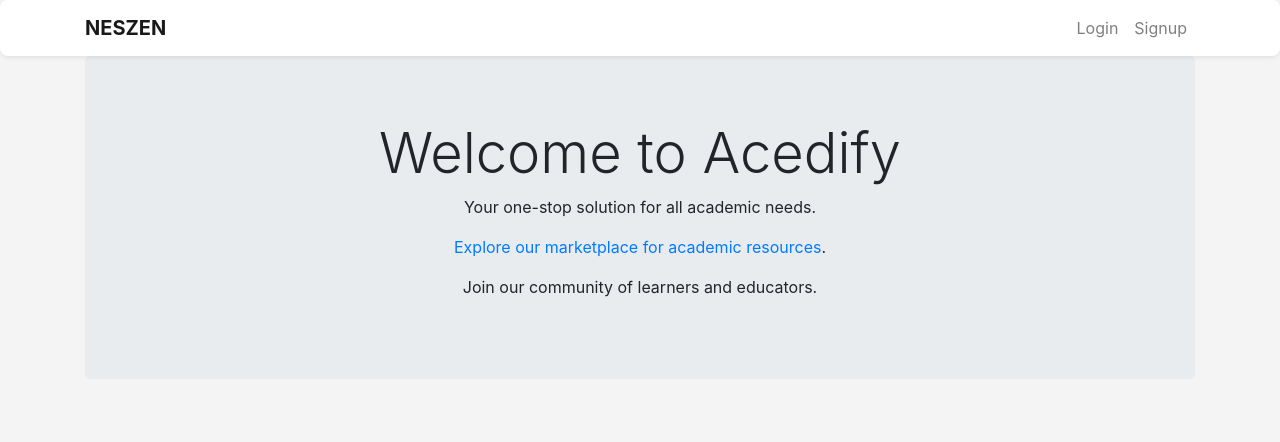
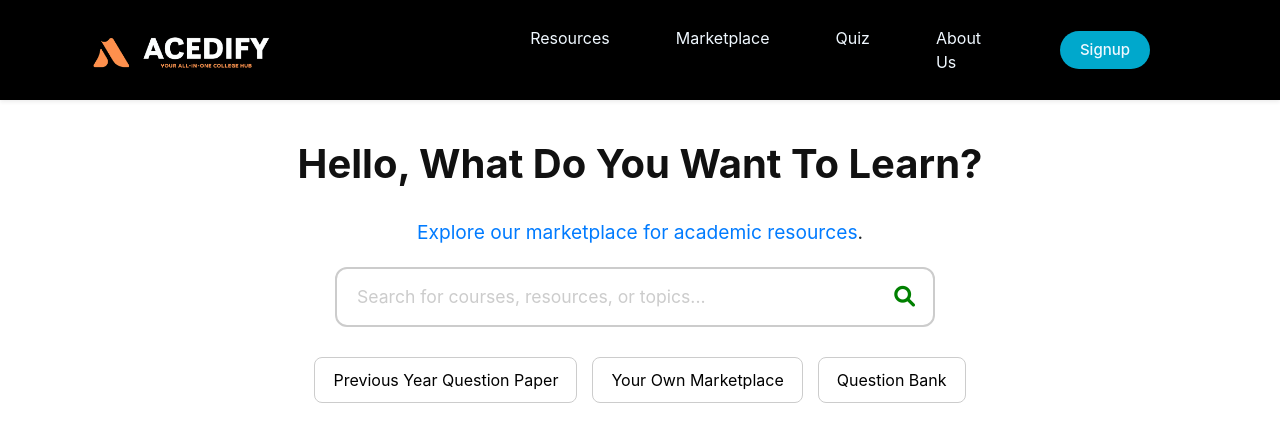
Before and after one commit to ravishverma07/Acedify, a Django app: page / in a window 1280 px wide. Shown: the top 442 px of the page. Run offline with Django 5.2, Linux system fonts and the light colour scheme; some libraries are stand-ins or nearby versions.

Commit message:
nav changes

```diff
--- a/marketplace/views.py
+++ b/marketplace/views.py
@@ -1,6 +1,7 @@
 from django.shortcuts import render
 from .models import Item
 from django.shortcuts import redirect
+from django.contrib.auth.decorators import login_required
 
 def listing(request):
     """
@@ -12,6 +13,7 @@ def listing(request):
     }
     return render(request, 'marketplace/listing.html', context)
 
+@login_required
 def upload(request):
     """
     Render the marketplace upload page.
--- /dev/null
+++ b/static/css/home.css
@@ -0,0 +1,70 @@
+/* body{
+  background-color:linear-gradient(to right, #1DCD9F, #169976);
+} */
+.tagline h1{
+  margin-top: 40px;
+  font-weight: bold;
+  text-align: center;
+  font-size: 2.5rem;
+  margin-bottom: 30px;
+  color: #111;
+}
+
+
+.search-wrapper {
+  position: relative;
+  width: 600px;
+  max-width: 90%;
+  margin-bottom: 30px;
+ margin-left: 250px;
+}
+
+.search-wrapper input {
+  width: 100%;
+  padding: 15px 50px 15px 20px;
+  border: 2px solid #ccc;
+  border-radius: 12px;
+  font-size: 1.1rem;
+  outline: none;
+  color: #444;
+}
+
+.search-wrapper input::placeholder {
+  color: #ccc;
+}
+
+.search-wrapper i {
+  position: absolute;
+  right: 20px;
+  top: 50%;
+  transform: translateY(-50%);
+  color: green;
+  font-size: 1.3rem;
+  cursor: pointer;
+}
+.marketP{
+  margin: 20px 0;
+  text-align: center;
+  font-size: 1.2rem;
+}
+.buttons {
+  display: flex;
+  gap: 15px;
+  flex-wrap: wrap;
+  justify-content: center;
+}
+
+.buttons button {
+  padding: 10px 18px;
+  border: 1px solid #ccc;
+  background: white;
+  border-radius: 8px;
+  font-size: 1rem;
+  cursor: pointer;
+  transition: background 0.2s, box-shadow 0.2s;
+}
+
+.buttons button:hover {
+  background: #f9f9f9;
+  box-shadow: 0 0 5px rgba(0,0,0,0.1);
+}
--- /dev/null
+++ b/static/css/navbar.css
@@ -0,0 +1,71 @@
+/* Navbar styles */
+.navbar {
+    background-color: #000000;
+    display: flex;
+    justify-content: space-between;
+    align-items: center;
+}
+.logo {
+   height: 50px;
+   width: auto;
+   margin-right: 200px;
+   /* display: flex;
+   align-items: center; */
+
+}
+.logo img{
+
+    height: 100%;
+    width: auto;
+}
+.menu-container {
+    display: flex;
+    align-items: center;
+    justify-content: space-between;
+    padding: 10px 20px;
+
+}
+.menu-container ul li a{
+    color :aliceblue;
+    list-style: none;
+    margin: 0 15px;
+
+}
+
+.menu-container {
+    flex-grow: 1;
+    display: flex;
+    justify-content: center;
+}
+
+.navbar-nav .nav-item {
+    margin: 0 10px;
+}
+
+.navBtn {
+    margin-left: auto;
+}
+
+/* Signup button style */
+.signup-btn {
+    display: inline-block;
+    padding: 8px 20px;
+    background-color: #00a8cc;
+    color: #fff;
+    border-radius: 25px;
+    font-size: 15px;
+    font-weight: 500;
+    text-decoration: none;
+    transition: background-color 0.3s ease;
+    border: none;
+    margin-left: 200px; /* Add some space between the nav items and the button */
+}
+
+
+
+
+.signup-btn:hover {
+    background-color: #e87d03;
+    color: #fff;
+    text-decoration: none;
+}
--- a/templates/base.html
+++ b/templates/base.html
@@ -9,153 +9,17 @@
     <link href="https://stackpath.bootstrapcdn.com/bootstrap/4.5.2/css/bootstrap.min.css" rel="stylesheet">
     <link rel="stylesheet" href="https://cdnjs.cloudflare.com/ajax/libs/font-awesome/6.0.0-beta3/css/all.min.css">
     <link rel="icon" href="{% static 'images/favicon_.ico' %}" type="image/png">
-
+    <link rel="stylesheet" href="{% static 'css/navbar.css' %}">
+    <link rel="stylesheet" href="{% static 'css/home.css' %}">
+    <link rel="stylesheet" href="{% static 'css/media.css' %}">
     <style>
-        /* Add your custom styles here */
-        body {
-            background-color: #f4f4f4;
-        }
-        .navbar-brand {
-            font-weight: bold;
-        }
-        .profile-icon {
-            width: 30px;
-            height: 30px;
-            border-radius: 50%;
-            object-fit: cover;
-        }
-
-        .container-login {
-            max-width: 800px; /* Increased width */
-            margin: 0 auto;
-            padding: 20px;
-        }
-
-        .bg-white {
-            background-color: white;
-            border-radius: 8px;
-            box-shadow: 0 0 10px rgba(0, 0, 0, 0.1);
-        }
-
-        h2 {
-            margin-bottom: 20px;
-            font-weight: 700;
-        }
-
-        .btn-google, .btn-submit {
-            width: 100%;
-            padding: 10px;
-            margin-top: 15px;
-            font-size: 16px;
-            font-weight: 500;
-            border: none;
-            border-radius: 4px;
-            cursor: pointer;
-            color: white;
-        }
-
-        .btn-google img {
-            width: 20px;
-            margin-right: 10px;
-        }
-
-        .btn-google {
-            background-color: #3974c0;
-        }
-
-        .btn-google.github {
-            background-color: #942020;
-        }
-
-        .btn-submit {
-            background-color: #007BFF;
-        }
-
-        .form-control {
-            margin-bottom: 10px;
-            padding: 10px;
-            font-size: 16px;
-        }
-
-        .divider {
-            margin: 20px 0;
-            position: relative;
-            text-align: center;
-        }
-
-        .divider::before, .divider::after {
-            content: "";
-            height: 1px;
-            background-color: #ddd;
-            position: absolute;
-            width: 40%;
-            top: 50%;
-        }
-
-        .divider::before {
-            left: 0;
-        }
-
-        .divider::after {
-            right: 0;
-        }
-
-        .divider.text-muted {
-            font-size: 14px;
-            color: #666;
-            margin: 0 15px;
-            line-height: 1.5;
-        }
-
-        .text-dark {
-            color: #333;
-        }
-
-        .alert {
-            margin-top: 10px;
-        }
-        .profile-icon {
-            font-size: 32px;
-            width: 32px;
-            height: 32px;
-            vertical-align: middle;
-            margin-right: 5px;
-        }
+*{
+  background-color:linear-gradient(to right, #1DCD9F, #169976);
+}
     </style>
 </head>
 <body>
-    <!-- Navbar -->
-    <nav class="navbar navbar-expand-lg navbar-light bg-white shadow-sm">
-        <div class="container">
-            <a class="navbar-brand" href="{% url 'home' %}">NESZEN</a>
-            <button class="navbar-toggler" type="button" data-toggle="collapse" data-target="#navbarNav"
-                aria-controls="navbarNav" aria-expanded="false" aria-label="Toggle navigation">
-                <span class="navbar-toggler-icon"></span>
-            </button>
-            <div class="collapse navbar-collapse justify-content-end" id="navbarNav">
-                <ul class="navbar-nav">
-                    {% if user.is_authenticated %}
-                    <li class="nav-item">
-                        <a class="nav-link text-dark" href="#">
-                            <i class="fas fa-user-circle profile-icon"></i>
-                        </a>
-                    </li>
-                        <li class="nav-item">
-                            <a class="nav-link" href="{% url  'logout' %}">Logout</a>
-                        </li>
-                    {% else %}
-                        <li class="nav-item">
-                            <a class="nav-link" href="{% url  'login' %}">Login</a>
-                        </li>
-                        <li class="nav-item">
-                            <a class="nav-link" href="{% url  'signup' %}">Signup</a>
-                        </li>
-                    {% endif %}
-                </ul>
-            </div>
-        </div>
-    </nav>
-
+    {% include 'navbar.html' %}
     <!-- Main Content -->
     <div class="container">
         {% if messages %}
--- a/templates/main/home.html
+++ b/templates/main/home.html
@@ -3,11 +3,27 @@
 {% block title %}Acedify{% endblock %}
 
 {% block content %}
-<div class="jumbotron text-center">
-    <h1 class="display-4">Welcome to Acedify</h1>
-    <p>Your one-stop solution for all academic needs.</p>
+</main>
+<div class="tagline">
+    <h1 >Hello, What Do You Want To Learn?</h1>
+</div>
+<div class="marketP">
+     <p><a href="{% url 'listing' %}">Explore our marketplace for academic resources</a>.</p>
+</div>
 
-    <p><a href="{% url 'listing' %}">Explore our marketplace for academic resources</a>.</p>
-    <p>Join our community of learners and educators.</p>
+
+<div class="search-wrapper">
+    <input type="text" placeholder="Search for courses, resources, or topics..." />
+    <i class="fa-solid fa-magnifying-glass"></i>
+
 </div>
+
+<div class="buttons">
+    <button>Previous Year Question Paper</button>
+    <button>Your Own Marketplace</button>
+    <button>Question Bank</button>
+</div>
+
+</main>
+
 {% endblock %}
--- /dev/null
+++ b/templates/navbar.html
@@ -0,0 +1,48 @@
+<!-- Navbar -->
+{% load static %}
+    <nav class="navbar navbar-expand-lg  shadow-sm">
+        <div class="container">
+            <a class="logo" href="{% url 'home' %}">
+                <img src="{% static 'images/logo.png' %}" alt="Logo">
+            </a>
+            <button class="navbar-toggler" type="button" data-toggle="collapse" data-target="#navbarNav"
+                aria-controls="navbarNav" aria-expanded="false" aria-label="Toggle navigation">
+                <span class="navbar-toggler-icon"></span>
+            </button>
+            <div class="collapse navbar-collapse menu-container" >
+                <ul class="navbar-nav">
+                    {% if user.is_authenticated %}
+                    <li class="nav-item">
+                        <a class="nav-link text-dark" href="#">
+                            <i class="fas fa-user-circle profile-icon"></i>
+                        </a>
+                    </li>
+                        <li class="nav-item">
+                            <a class="nav-link" href="{% url  'logout' %}">Logout</a>
+                        </li>
+                    {% else %}
+                        <li class="nav-item">
+                            <a class="nav-link" href="">Resources</a>
+                        </li>
+                        <li class="nav-item">
+                            <a class="nav-link" href="">Marketplace</a>
+                        </li>
+                        <li class="nav-item">
+                            <a class="nav-link" href="">Quiz</a>
+                        </li>
+                        <li class="nav-item">
+                            <a class="nav-link" href="">About Us</a>
+                        </li>
+                </ul>
+                <div class="navBtn"><ul class="navbar-nav">
+                        <li class="nav-item">
+                                    <a class="signup-btn" href="{% url 'signup' %}">Signup</a>
+
+                        </li>
+                </ul></div>
+
+                    {% endif %}
+
+            </div>
+        </div>
+    </nav>
```
Also changed, not shown: acedify/settings.py (+13 -13 lines), static/css/style.css (added, +15 -0 lines), db.sqlite3 (added), media/listing_images/image.jpg (added), static/css/media.css (added), static/images/logo.png (added).
